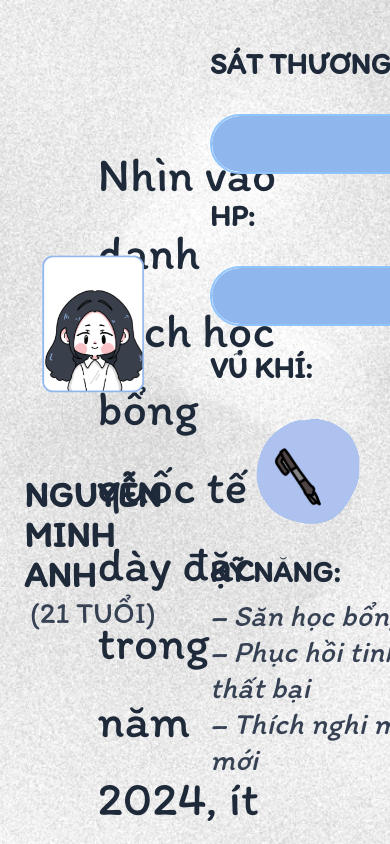
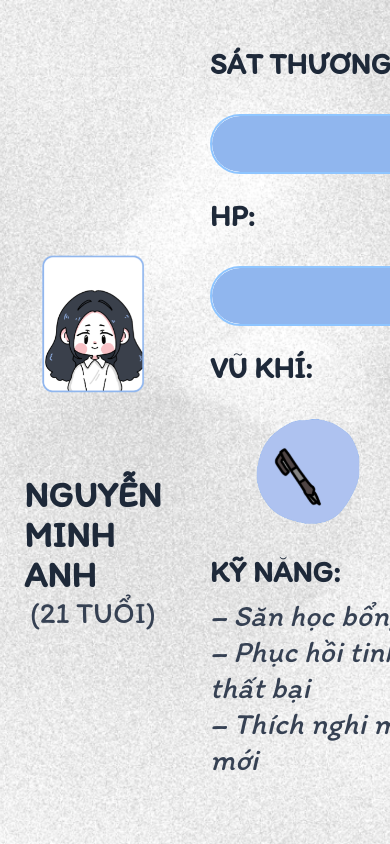
Before and after one commit to Canh3005/Honey-Web, a React (Vite) app: page /ma in a window 390 px wide. Built offline with nearby package versions, Linux system fonts and the light colour scheme.

Commit message:
fix: road 1

```diff
--- a/src/components/MApage/FacebookImageSlide.jsx
+++ b/src/components/MApage/FacebookImageSlide.jsx
@@ -13,7 +13,7 @@ const FacebookImageSlide = ({ num, isActive, textContent }) => {
       />
 
       {/* Text Overlay - sử dụng children để custom text cho từng slide */}
-        <div className="h-[20vh] w-full bg-black flex items-center justify-center p-8 text-white text-4xl font-['Itim'] font-bold drop-shadow-lg text-center">
+        <div className="h-[20vh] w-full bg-black flex items-center justify-center p-8 text-white lg:text-4xl md:text-3xl font-['Itim'] font-bold drop-shadow-lg text-center">
           {textContent}
         </div>
     </div>
--- a/src/components/MApage/IntroSection.jsx
+++ b/src/components/MApage/IntroSection.jsx
@@ -1,7 +1,7 @@
 const IntroSection = () => {
   return (
-    <div className="bg-white h-[100vh] flex items-center justify-center">
-      <p className="w-1/2 text-5xl text-gray-800 font-['Itim'] leading-relaxed">
+    <div className="bg-white min-h-screen flex items-center justify-center">
+      <p className="w-5/9 lg:text-5xl md:text-4xl text-gray-800 font-['Itim'] leading-relaxed text-justify">
         Nhìn vào danh sách học bổng quốc tế dày đặc trong năm 2024, ít ai ngờ
         rằng Nguyễn Minh Anh - cô sinh viên Quản trị kinh doanh nhỏ bé, từng
         có thời gian stress đến mức không thể đặt bút viết nổi lại có thể đi
--- a/src/components/MApage/RoadMapSection.jsx
+++ b/src/components/MApage/RoadMapSection.jsx
@@ -43,7 +43,7 @@ const RoadMapSection = () => {
   return (
     <div className="bg-[url(/MApage/bgMap.png)] h-screen bg-cover bg-center bg-no-repeat relative overflow-hidden flex items-center justify-center">
       <RoadWithPins
-        className="w-full max-w-[1700px] h-full lg:-translate-x-10"
+        className="w-full max-w-[1500px] h-full lg:translate-x-10"
         pins={pinsData}
         characterSrc="/MApage/bot.png"
       />
```
